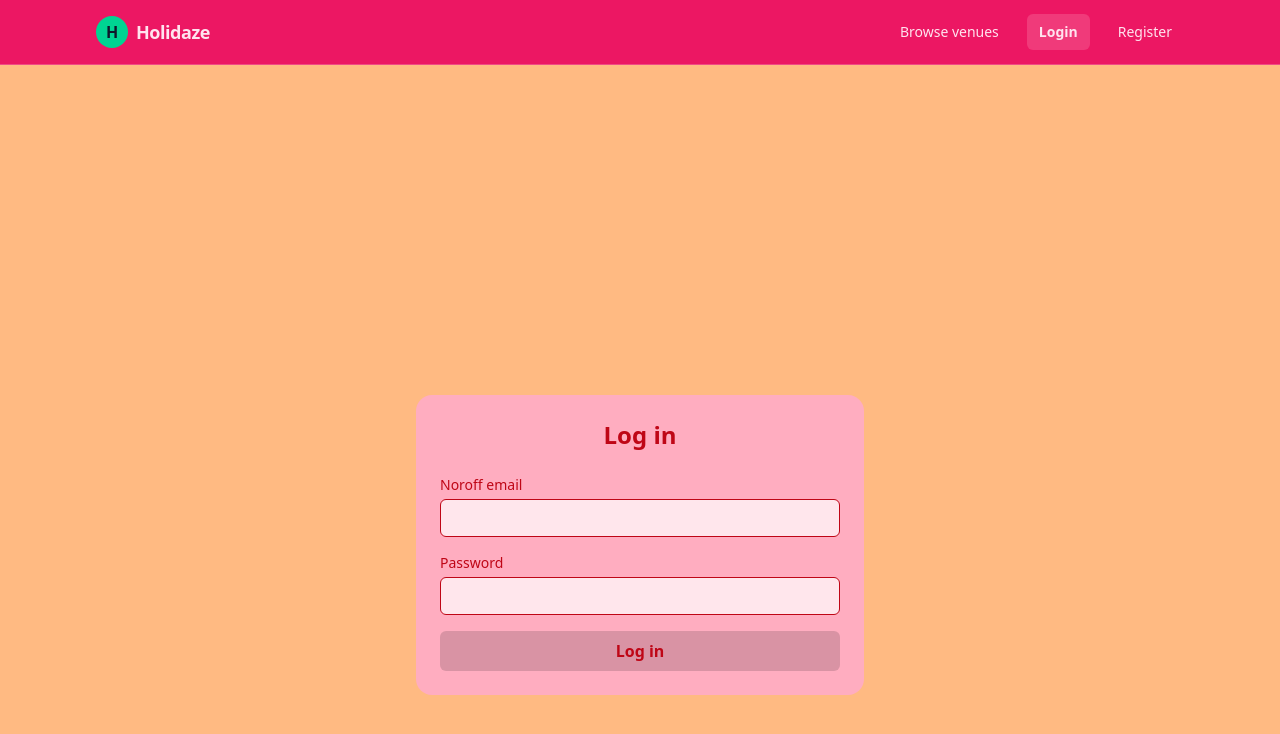
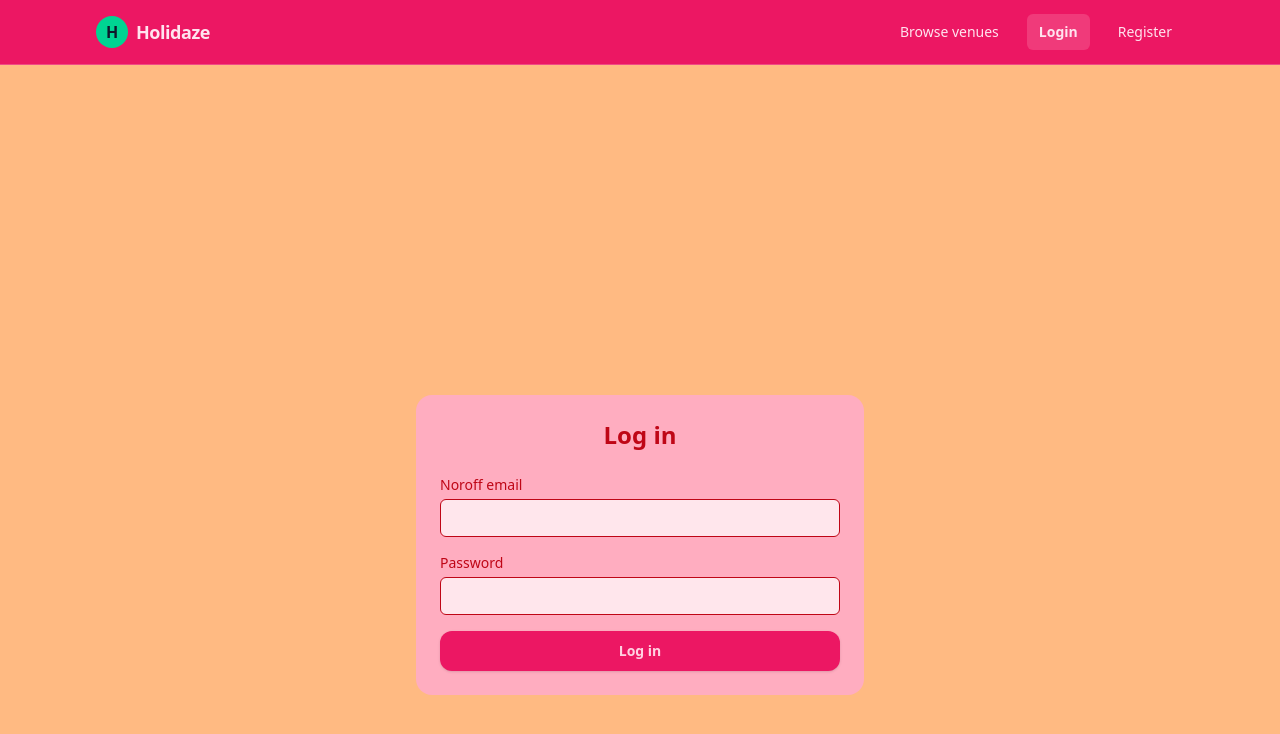
Before and after one commit to KineOnes/holidaze, a React (Vite) app: page /login in a window 1280 px wide. Shown: the top 734 px of the page. Built offline with nearby package versions, Linux system fonts and the light colour scheme; no server answers.

Commit message:
Add styling to main btns

```diff
--- a/src/index.css
+++ b/src/index.css
@@ -1,16 +1,28 @@
+/* src/index.css */
 @import "tailwindcss";
 
 /* =========================
    Global color variables
    ========================= */
 :root {
-  --color-bg-main: #ffba82;   /* Sky Blue */
-  --color-bg-card: #ffadc0;   /* Aqua */
-  --color-text-main: #bf0616; /* Dark text */
+  /* Page + card */
+  --color-bg-main: #ffba82;   /* Peach background */
+  --color-bg-card: #ffadc0;   /* Light pink cards */
+
+  /* Text */
+  --color-text-main: #bf0616; /* Dark red text */
+
+  /* Brand / buttons / navbar accents */
+  --brand: #ec1763;           /* Electric Rose */
+  --brand-hover: #d41458;     /* darker hover */
+  --brand-soft: #ffd1e1;      /* very light pink text */
+  --brand-ink: #7a0027;       /* deep rose for text on light backgrounds */
 }
 
 /* Make the app use the background everywhere */
-html, body, #root {
+html,
+body,
+#root {
   height: 100%;
 }
 
@@ -19,9 +31,54 @@ body {
   color: var(--color-text-main);
 }
 
-/* Simple reusable “card” style */
-.card {
-  background: var(--color-bg-card);
-  border-radius: 1rem;
-  padding: 1.5rem;
+/* =========================
+   Reusable components
+   ========================= */
+@layer components {
+  /* Card */
+  .card {
+    background: var(--color-bg-card);
+    border-radius: 1rem;
+    padding: 1.5rem;
+  }
+
+  /* Base button style (use on <button> AND <a>/<Link>) */
+  .btn {
+    @apply inline-flex items-center justify-center gap-2
+      rounded-xl px-5 py-2.5 text-sm font-semibold
+      transition duration-150 shadow-sm
+      focus:outline-none focus:ring-2 focus:ring-offset-2
+      disabled:opacity-50 disabled:cursor-not-allowed;
+    --tw-ring-color: color-mix(in srgb, var(--brand) 55%, white);
+    --tw-ring-offset-color: transparent;
+  }
+
+  /* Primary / CTA */
+  .btn-primary {
+    background: var(--brand);
+    color: var(--brand-soft);
+  }
+  .btn-primary:hover {
+    background: var(--brand-hover);
+  }
+
+  /* Soft button (great for secondary actions like Log out) */
+  .btn-soft {
+    background: color-mix(in srgb, var(--brand) 18%, white);
+    color: var(--brand-ink);
+    border: 1px solid color-mix(in srgb, var(--brand) 35%, white);
+  }
+  .btn-soft:hover {
+    background: color-mix(in srgb, var(--brand) 25%, white);
+  }
+
+  /* Outline button (nice for navbar links on pink background) */
+  .btn-outline {
+    background: transparent;
+    color: var(--brand-soft);
+    border: 1px solid color-mix(in srgb, var(--brand-soft) 60%, transparent);
+  }
+  .btn-outline:hover {
+    background: color-mix(in srgb, var(--brand-soft) 12%, transparent);
+  }
 }
--- a/src/pages/LoginPage.jsx
+++ b/src/pages/LoginPage.jsx
@@ -79,8 +79,7 @@ export default function LoginPage() {
           <button
             type="submit"
             disabled={isSubmitting}
-            className="w-full inline-flex justify-center items-center rounded-md px-4 py-2 font-semibold disabled:opacity-60"
-            style={{ background: "rgba(0,0,0,0.15)" }}
+            className="btn btn-primary w-full"
           >
             {isSubmitting ? "Logging in..." : "Log in"}
           </button>
--- a/src/pages/ProfilePage.jsx
+++ b/src/pages/ProfilePage.jsx
@@ -172,13 +172,9 @@ export default function ProfilePage() {
         </div>
 
         <div className="ml-auto">
-          <button
-            onClick={handleLogout}
-            className="text-sm rounded-md px-3 py-1.5 font-medium"
-            style={{ background: "rgba(0,0,0,0.12)" }}
-          >
-            Log out
-          </button>
+            <button onClick={handleLogout} className="btn btn-soft">
+              Log out
+            </button>
         </div>
       </header>
 
@@ -262,8 +258,7 @@ export default function ProfilePage() {
           <button
             type="submit"
             disabled={savingAvatar}
-            className="px-4 py-2 rounded-md font-semibold disabled:opacity-60"
-            style={{ background: "rgba(0,0,0,0.15)" }}
+            className="btn btn-primary"
           >
             {savingAvatar ? "Saving..." : "Save avatar"}
           </button>
--- a/src/pages/RegisterPage.jsx
+++ b/src/pages/RegisterPage.jsx
@@ -154,8 +154,7 @@ export default function RegisterPage() {
           <button
             type="submit"
             disabled={isSubmitting}
-            className="mt-2 w-full rounded-md py-2 text-sm font-semibold disabled:opacity-60"
-            style={{ background: "rgba(0,0,0,0.15)" }}
+            className="btn btn-primary w-full"
           >
             {isSubmitting ? "Creating account..." : "Create account"}
           </button>
--- a/src/pages/VenueDetailsPage.jsx
+++ b/src/pages/VenueDetailsPage.jsx
@@ -271,8 +271,7 @@ export default function VenueDetailsPage() {
             <button
               type="submit"
               disabled={!canSubmit || submitting}
-              className="px-4 py-2 rounded-md font-semibold disabled:opacity-50"
-              style={{ background: "rgba(0,0,0,0.15)" }}
+              className="btn btn-primary w-full sm:w-auto"
             >
               {submitting ? "Booking…" : "Book now"}
             </button>
```
